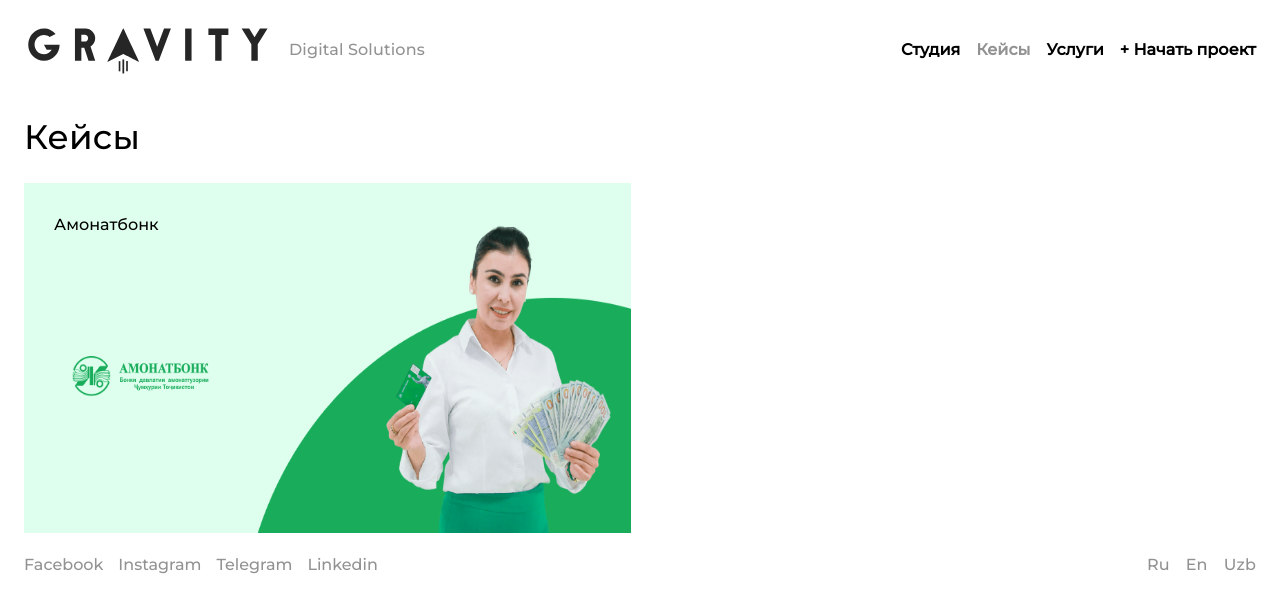
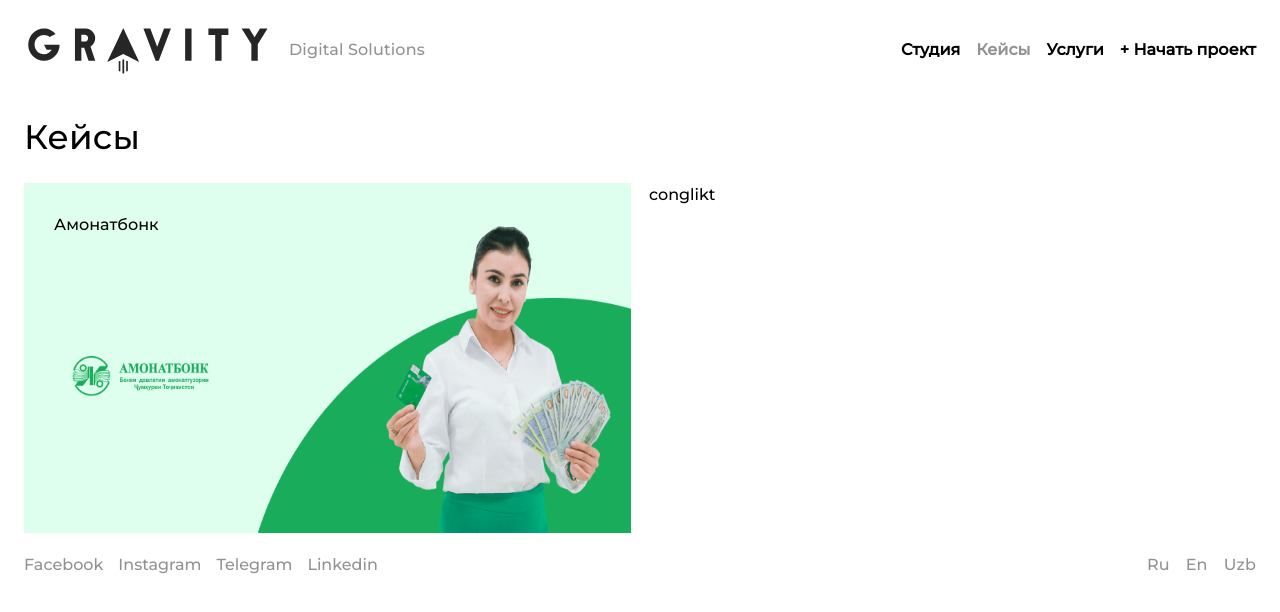
Before and after one commit to faridunBegijonov/gravity, a React (Create React App) app: page /cases in a window 1280 px wide. Shown: the top 612 px of the page. Built offline with nearby package versions, Linux system fonts and the light colour scheme; a web font is replaced by a local one.

Commit message:
add paragraf

```diff
--- a/src/components/cases/cases.component.tsx
+++ b/src/components/cases/cases.component.tsx
@@ -156,6 +156,7 @@
               </div>
             </Link>
           </div>
+          <p>conglikt</p>
         </div>
       </Container>
     </Layout>
```
